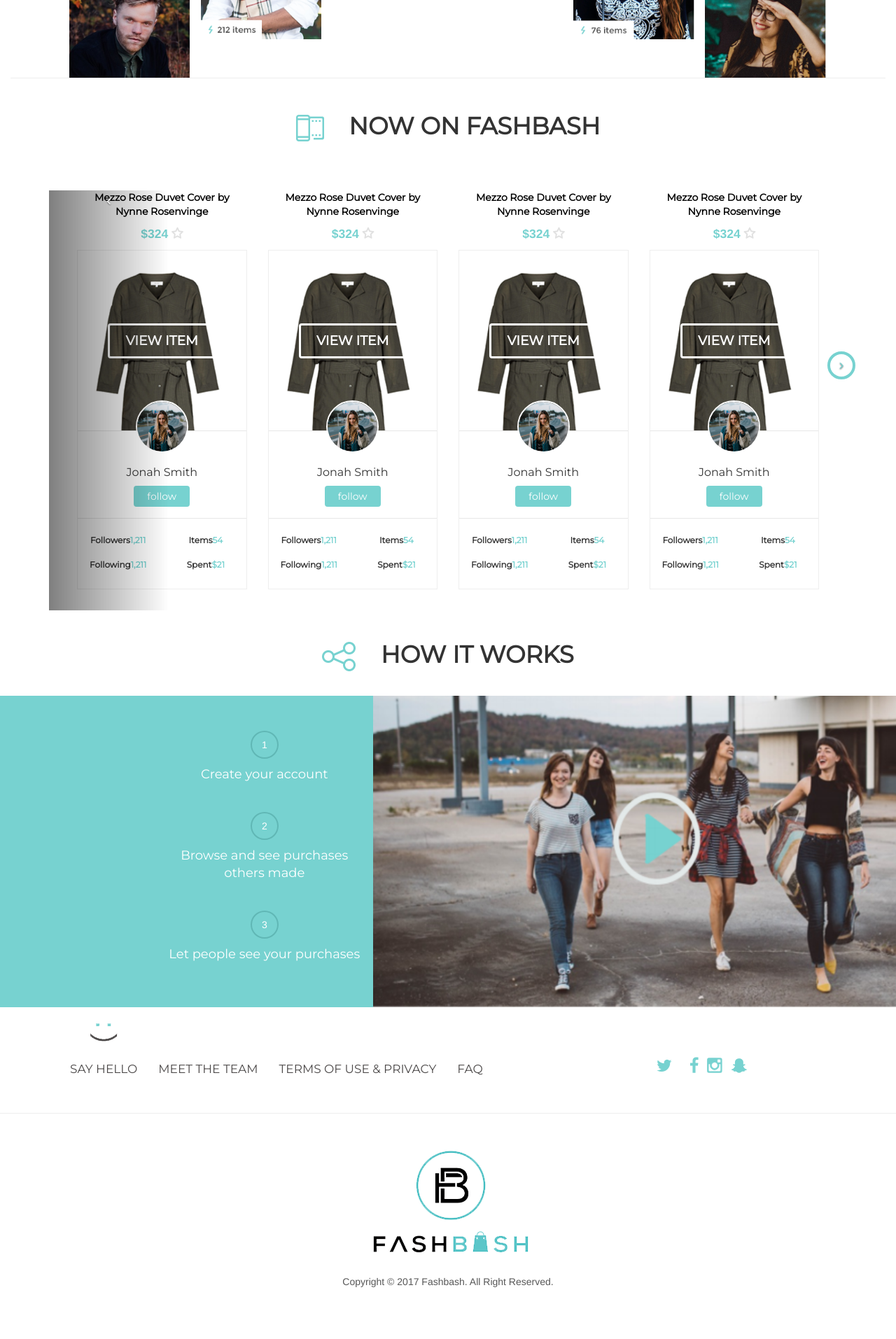
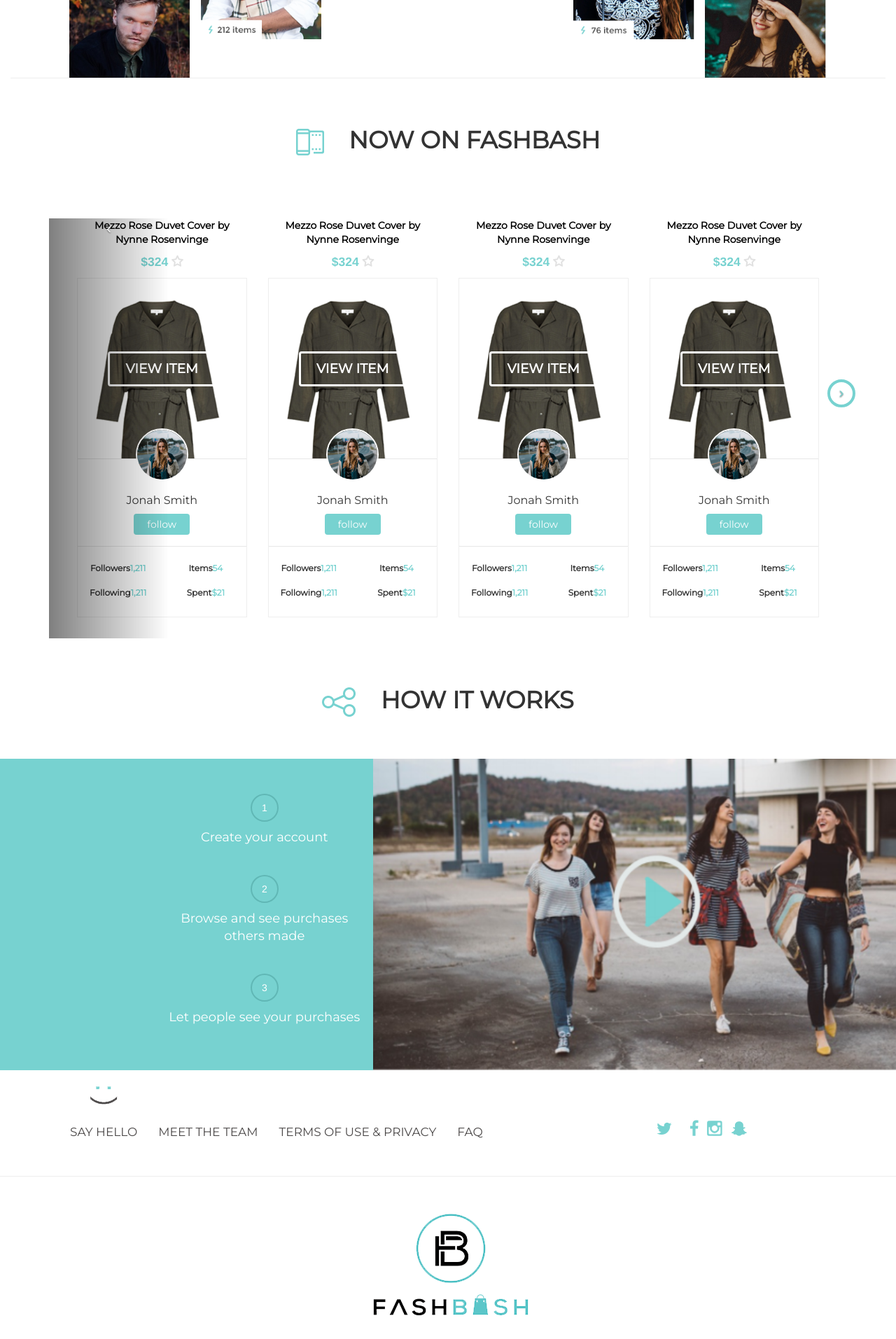
Before and after one commit to KhubaibGhouri/fashbash, an Angular app: page /home-2 in a window 1280 px wide. Shown: the part 560-2473 px from the top of the page at 70% size. Before the commit the page ends 2411 px from the top, so only its background shows below. Built offline with nearby package versions, Linux system fonts and the light colour scheme.

Commit message:
commit by me

```diff
--- a/src/app/follow/follow.component.css
+++ b/src/app/follow/follow.component.css
@@ -327,8 +327,7 @@
     padding: 15px 10px;
 
     font-size: 14px;
-
-    border-top: 1px solid #e7e7e7;
+border-bottom: none;
 }
 
 span.card-bottom_numbers {
--- a/src/app/follow/follow.component.html
+++ b/src/app/follow/follow.component.html
@@ -6,8 +6,8 @@
         <div class="row">
             <div class="menu_links box-menu">
                 <ul class="nav nav-pills nav-justified ul-box">
-                    <li><a href="#" routerLink="/user-profile">My Purchases</a></li>
-                    <li><a routerLink="/feeds" >The Feed</a></li>
+                    <li><a routerLink="/user-profile">My Purchases</a></li>
+                    <li><a routerLink="/feeds">The Feed</a></li>
                     <li class="active" ><a routerLink="/follow">People I Follow</a></li>
                 </ul>
             </div>
@@ -153,7 +153,7 @@
                                                 <h3 class="card-profile-h card-profile-h_2">
                                                 Jonah Smith
                                                 </h3>
-                                                <a href="javascript:;" class="btn btn-profile">follow</a>
+                                                <a href="javascript:;" class="btn btn-profile btn-grey">Unfollow</a>
                                             </div>
                                             <div class="card-bottom">
                                                 <div class="row box-txt">
@@ -287,7 +287,7 @@
                                                                 <h3 class="card-profile-h card-profile-h_2">
                                                                 Jonah Smith
                                                                 </h3>
-                                                                <a href="javascript:;" class="btn btn-profile">follow</a>
+                                                                <a href="javascript:;" class="btn btn-profile btn-grey">Unfollow</a>
                                                             </div>
                                                             <div class="card-bottom">
                                                                 <div class="row box-txt">
--- a/src/app/footer/footer.component.css
+++ b/src/app/footer/footer.component.css
@@ -286,6 +286,7 @@
 }
 .copy-right{
     color: #575757;
+     font-family: "Montserrat";
 }
 ul.link-space{
     padding-left: 0px;
--- a/src/app/header-2/header-2.component.html
+++ b/src/app/header-2/header-2.component.html
@@ -1,7 +1,7 @@
 <nav class="navbar myNav ">
     <div class="container-fluid">
         <div class="navbar-header">
-            <a class="navbar-brand" href="#"><img src="./assets/images/collaps-ico.png" alt="collaps-ico" class="img-responsive collaps-ico"> <img src="./assets/images/logo.png" alt="logo" class="img-responsive main-logo"></a>
+            <a class="navbar-brand" routerLink="/home-2"><img src="./assets/images/collaps-ico.png" alt="collaps-ico" class="img-responsive collaps-ico"> <img src="./assets/images/logo.png" alt="logo" class="img-responsive main-logo"></a>
             <button type="button" class="navbar-toggle" data-toggle="collapse" data-target="#myNavbar">
             <span class="icon-bar"></span>
             <span class="icon-bar"></span>
--- a/src/app/home-2/home-2.component.html
+++ b/src/app/home-2/home-2.component.html
@@ -40,7 +40,7 @@
 
     <div class='col-md-12'>
               <div class="row text-center">
-    <h2 class="fmly" style="padding:30px;"><span style="font-weight:bold;"> <span style="color:#77D2D0;"><img src="./assets/images/home-icn.png" alt=""></span> &nbsp;&nbsp; NOW ON FASHBASH</span></h2>
+    <h2 class="fmly" style="padding:50px;"><span style="font-weight:bold;"> <span style="color:#77D2D0;"><img src="./assets/images/home-icn.png" alt=""></span> &nbsp;&nbsp; NOW ON FASHBASH</span></h2>
   </div>
       <div class="carousel slide media-carousel" id="media">
         <div class="carousel-inner">
@@ -524,7 +524,7 @@
 
 
   <div class="">
-    <div class="div_header text-center">
+    <div class="div_header text-center" style="padding: 50px;">
         <h2 class="fmly"><span style="color:#77D2D0;"><img src="./assets/images/home-icn-2.png" alt=""></span> &nbsp;&nbsp; <span style="font-weight:bold;">HOW IT WORKS</span></h2>
     </div>
 
--- a/src/app/home/home.component.html
+++ b/src/app/home/home.component.html
@@ -7,7 +7,7 @@
                     <div class="hero-section-left">
                         <p class="left-txt wh-1">WHERE DO YOUR FAVORITE</p>
                         <h2 id="" class="blue_txt fittext3">Fashionistas</h2>
-                        <h3 class="left-txt wh-2"><strong>BUY THIER STUFF FROM?</strong></h3>
+                        <h3 class="left-txt wh-2"><strong>BUY THEIR STUFF FROM?</strong></h3>
                         <p class="left-txt realtimep"><strong>Real people</strong> sharing their real purchases in <strong>real time</strong>.</p>
                         <button class="btn btn-custom to left-txt btn-join"  data-toggle="modal" data-target="#register">JOIN FASHBASH</button>
                     </div>
--- a/src/app/user-profile/user-profile.component.html
+++ b/src/app/user-profile/user-profile.component.html
@@ -21,7 +21,7 @@
            <div class="col-sm-4 text-center f_Details">
               <div class="row row_1">
                 <div class="col-xs-6 ">
-                        <span>Followers</span> <span class="card-bottom_numbers">1,211</span>
+                        <span>Following</span> <span class="card-bottom_numbers">1,211</span>
                     </div>
                     <div class="col-xs-6">
                         <span>Items</span> <span class="card-bottom_numbers">54</span>
```
